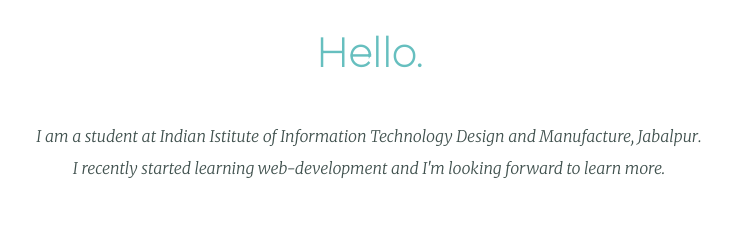
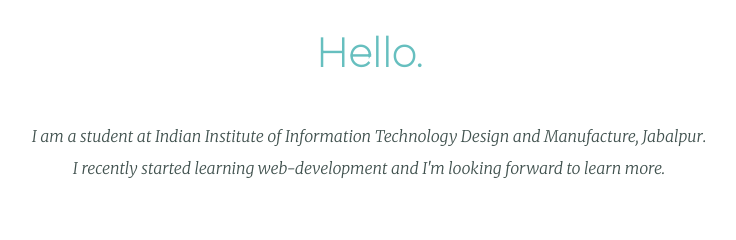
Before and after one commit to sriramgone/site, a plain HTML site: page index.html in a window 1280 px wide. Shown: the part 1260-1500 px from the top of the page, 271-1007 px from the left. Drawn offline with Linux system fonts and the light colour scheme.

Commit message:
Update index.html

```diff
--- a/index.html
+++ b/index.html
@@ -24,7 +24,7 @@
       <img src="./circle-cropped.png"
       height="200px"; width="200px";>
       <h2>Hello.</h2>
-      <p>I am a student at Indian Istitute of Information Technology Design and Manufacture, <em>Jabalpur</em>.
+      <p>I am a student at Indian Institute of Information Technology Design and Manufacture, <em>Jabalpur</em>.
         <br>I recently started learning web-development and I'm looking forward to learn more.</p>
     </div>
     <hr>
```
